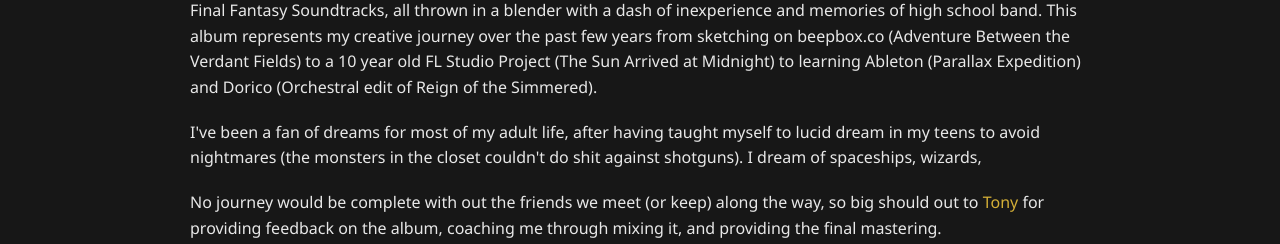
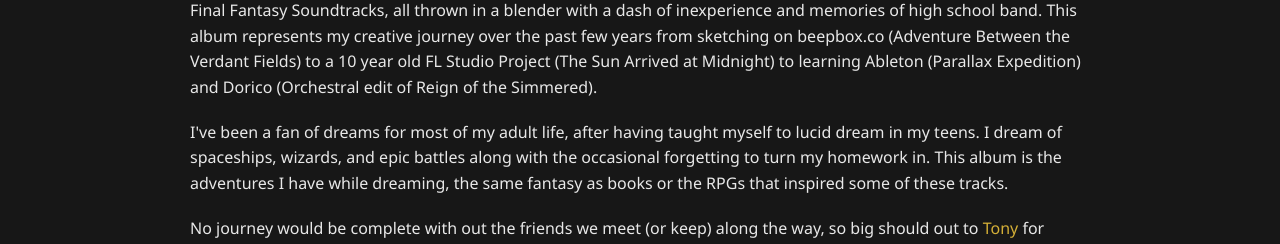
Before and after one commit to chris-arsenault/tsonu-music, a React (Create React App) app: page / in a window 1280 px wide. Shown: the part 1540-1784 px from the top of the page. Built offline with nearby package versions, Linux system fonts and the light colour scheme.

Commit message:
update blurb

```diff
--- a/src/App.js
+++ b/src/App.js
@@ -61,8 +61,9 @@ function App() {
                     </p>
                     <p>
                         I've been a fan of dreams for most of my adult life, after having taught myself to lucid dream
-                        in my teens to avoid nightmares (the monsters in the closet couldn't do shit against shotguns).
-                        I dream of spaceships, wizards,
+                        in my teens.  I dream of spaceships, wizards, and epic battles along with the occasional forgetting
+                        to turn my homework in. This album is the adventures I have while dreaming, the same
+                        fantasy as books or the RPGs that inspired some of these tracks.
                     </p>
                     <p>
                         No journey would be complete with out the friends we meet (or keep) along the way, so big should out
```
